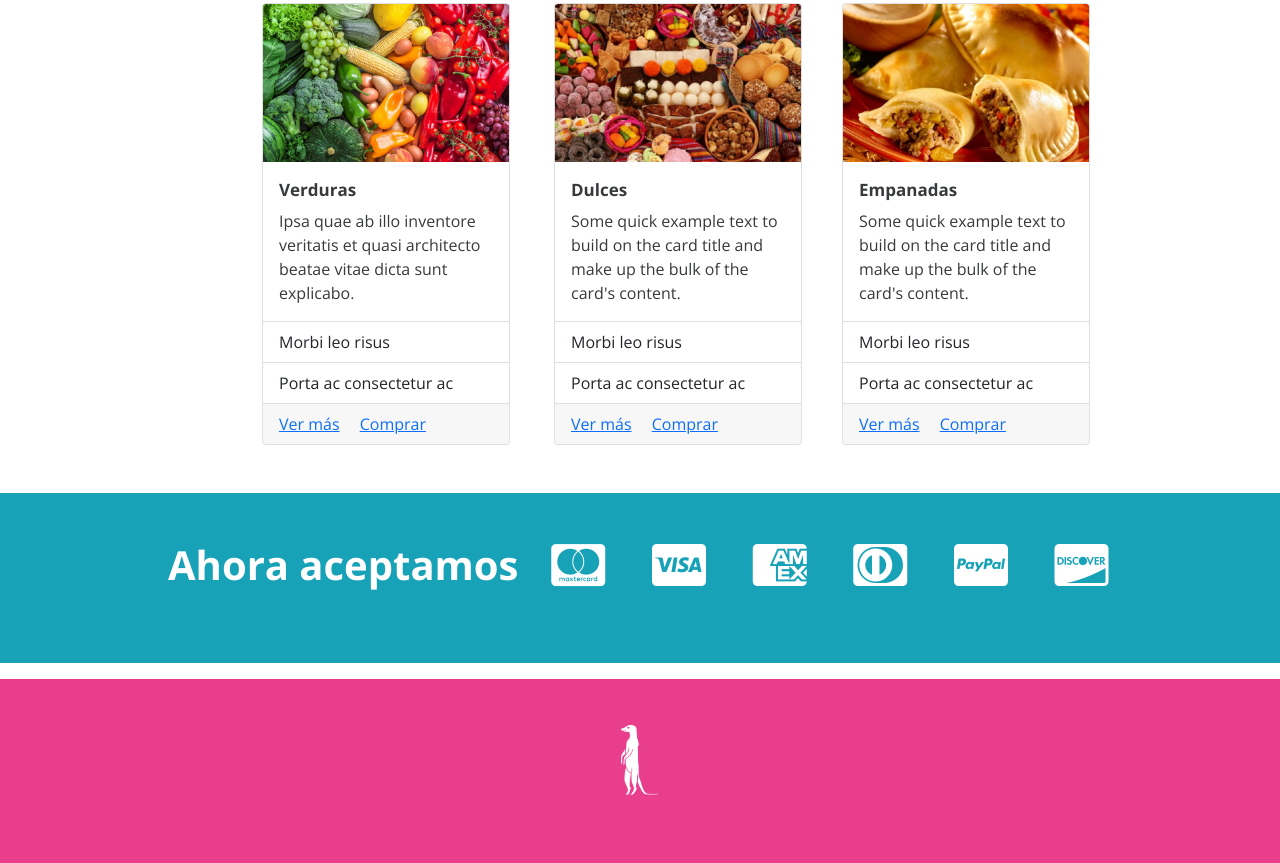
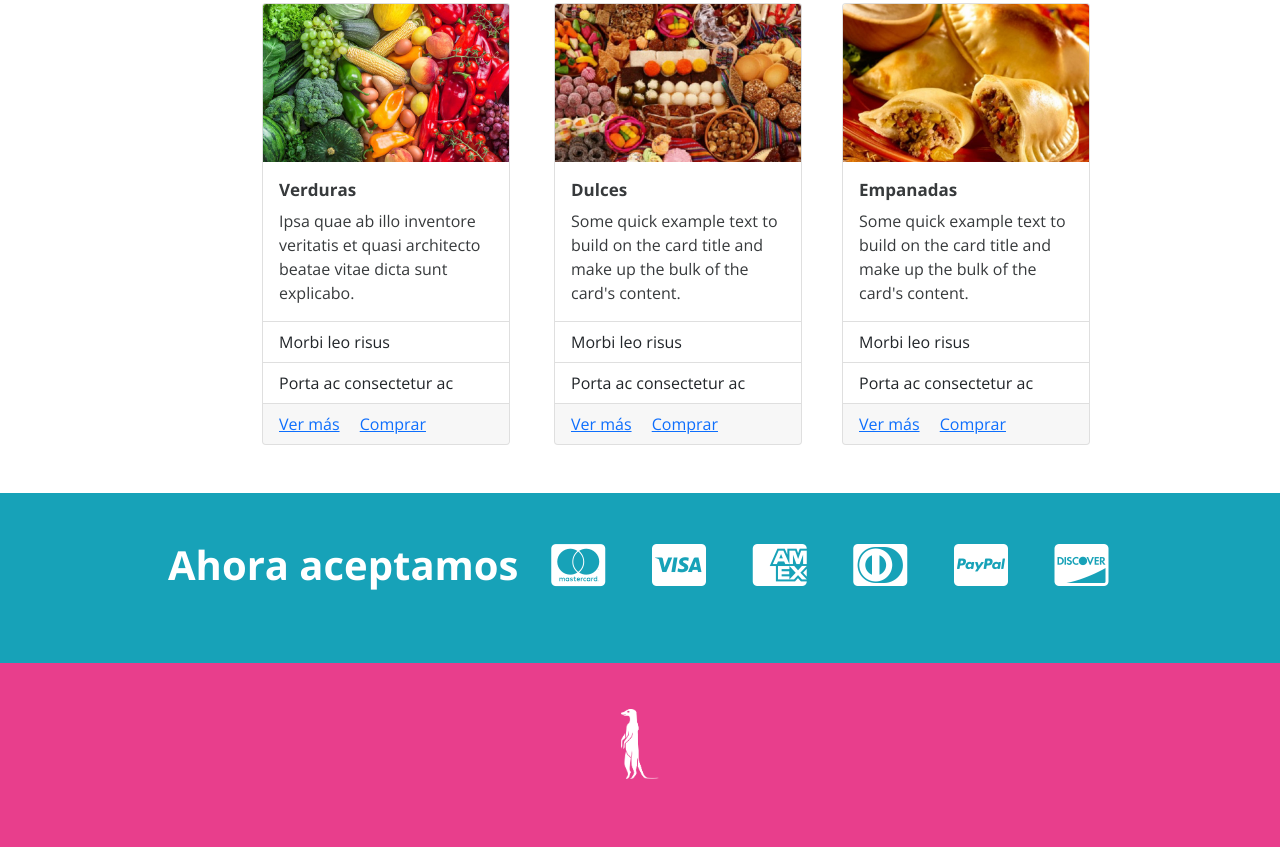
Before and after one commit to darverag/Desafio_Suricata, a plain HTML site: page index.html in a window 1280 px wide. Shown: the part 900-1763 px from the top of the page. Drawn offline with nearby package versions, Linux system fonts and the light colour scheme.

Commit message:
Suricata Terminado

```diff
--- a/index.html
+++ b/index.html
@@ -172,7 +172,7 @@
     </section>
 
     <!-- seccion tarjetas-->
-    <section class="container-flex mt-5 d-none d-lg-block" style="background-color: #17a2b8; height: 170px;">
+    <section class="container-flex mt-5  d-none d-lg-block" style="background-color: #17a2b8; height: 170px;">
         <div class=" row p-5 " id="centrado">
             <div class="col-5 " style="vertical-align: middle; ">
                 <h2 id="display-2 text-align-left " style=" font-size: 40px; color: #ffffff; font-weight: bold; letter-spacing: 0px; opacity: 1; height: 55px;padding-left: 120px; ">Ahora aceptamos</h2>
@@ -199,7 +199,7 @@
     </section>
 
     <!--footer suricata-->
-    <section class="container-flex mt-3 p-3 text-center " style="background-color: #e83e8c; height: 184px; ">
+    <section class="container-flex p-3 text-center " style="background-color: #e83e8c; height: 184px; ">
         <img src="assets/img/logo-footer.png " alt="Logo del sitio web " class="img-fluid " style="width:3%; margin-top: 30px; ">
     </section>
 
```
